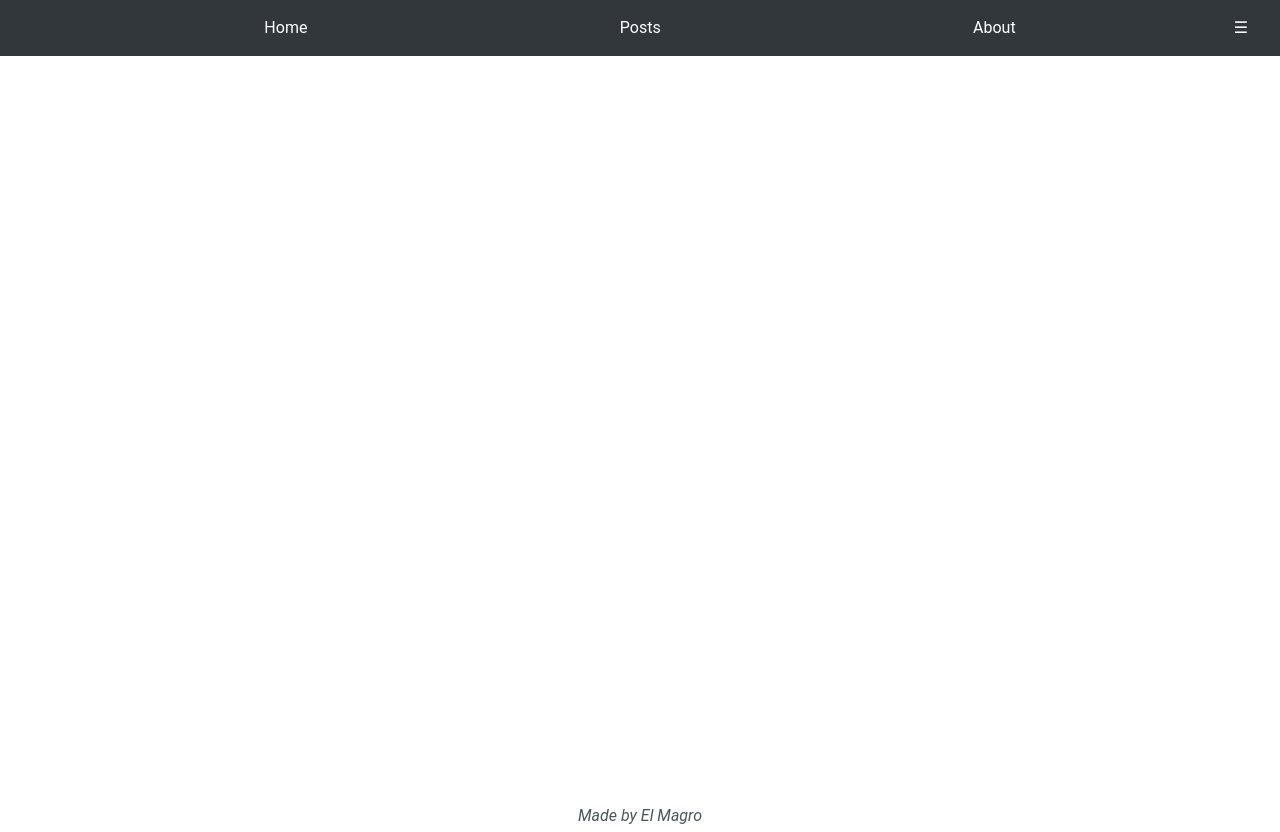
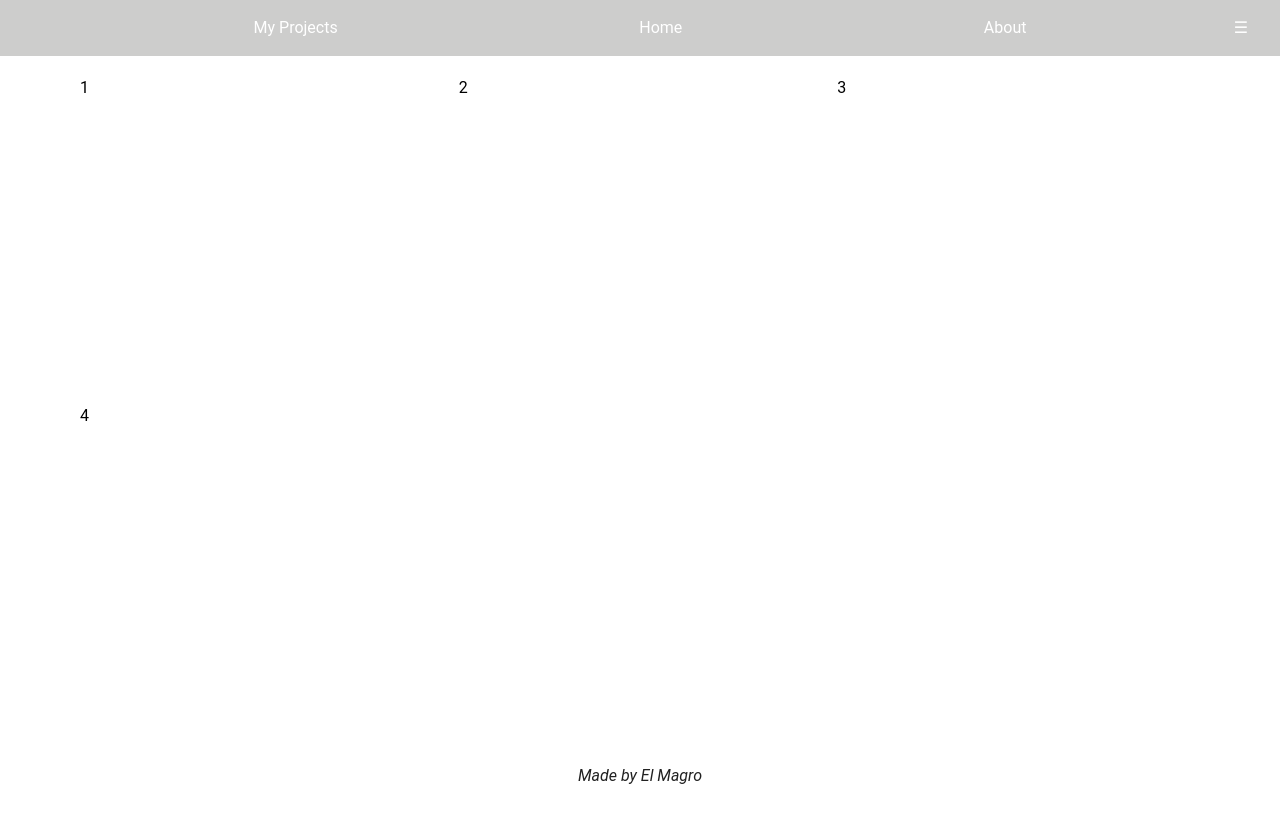
Before and after one commit to SavioRamosC/portfolio-landing-page, a Next.js app: page / in a window 1280 px wide. After the commit the page ends 800 px from the top, so only its background shows below. Built offline with nearby package versions, Linux system fonts and the light colour scheme.

Commit message:
18/03/2024

```diff
--- a/src/components/Footer/index.tsx
+++ b/src/components/Footer/index.tsx
@@ -1,6 +1,6 @@
 export default function Footer() {
   return (
-    <footer className="w-full flex text-tertiary py-2">
+    <footer className="fixed bottom-0 w-full flex text-secondary py-4">
       <div className="m-auto italic">Made by El Magro</div>
     </footer>
   );
--- a/src/components/Header/index.tsx
+++ b/src/components/Header/index.tsx
@@ -10,16 +10,16 @@ export default function Header() {
   };
 
   return (
-    <header className="fixed w-full bg-primary text-white py-3">
+    <header className="fixed w-full bg-quaternary text-white py-3">
       <ul className="flex justify-center items-center">
         <li className="md:ml-auto transition duration-300 hover:bg-secondary rounded-lg">
           <Link className="w-full h-full flex py-2 md:px-12 px-4 rounded-lg" href="/">
-            Home
+            My Projects
           </Link>
         </li>
         <li className="md:m-auto transition duration-300 hover:bg-secondary rounded-lg">
           <Link className="w-full h-full flex py-2 md:px-12 px-4 rounded-lg" href="/">
-            Posts
+            Home
           </Link>
         </li>
         <li className="md:mr-auto transition duration-300 hover:bg-secondary rounded-lg">
--- a/src/components/HeaderMenu/index.tsx
+++ b/src/components/HeaderMenu/index.tsx
@@ -8,7 +8,7 @@ export default function HeaderMenu({ isOpen }: MenuOptionsProps) {
   }
 
   return (
-    <ul className="w-64 flex flex-col absolute top-8 right-0 bg-tertiary border border-gray-300 rounded-md shadow-md">
+    <ul className="w-64 flex flex-col absolute top-8 right-0 bg-quaternary border border-gray-300 rounded-md shadow-md">
       <li className="py-2 px-4 hover:bg-secondary rounded-t-md">My Account</li>
       <li className="py-2 px-4 hover:bg-secondary ">Privacy</li>
       <li className="py-2 px-4 hover:bg-secondary rounded-b-md">Settings</li>
--- a/src/components/HomePage/index.tsx
+++ b/src/components/HomePage/index.tsx
@@ -1,5 +1,10 @@
 export default function HomePage() {
   return (
-    <section className="grid grid-cols-1 gap-4 md:grid-cols-2 lg:grid-cols-3 auto-rows-fr min-h-screen py-20 px-20"></section>
+    <section className="grid grid-cols-1 gap-4 md:grid-cols-2 lg:grid-cols-3 auto-rows-fr h-screen py-20 px-20">
+      <div>1</div>
+      <div>2</div>
+      <div>3</div>
+      <div>4</div>
+    </section>
   );
 }
--- a/src/pages/index.tsx
+++ b/src/pages/index.tsx
@@ -6,7 +6,7 @@ import Footer from '@/components/Footer';
 
 export default function Home() {
   return (
-    <main className="min-h-screen">
+    <main className="h-screen">
       <Head>
         <title>{process.env.NEXT_PUBLIC_SITE_NAME}</title>
         <meta property="og:title" content="My page title" key="title" />
--- a/tailwind.config.ts
+++ b/tailwind.config.ts
@@ -13,9 +13,13 @@ const config: Config = {
         'gradient-conic': 'conic-gradient(from 180deg at 50% 50%, var(--tw-gradient-stops))',
       },
       colors: {
-        primary: '#32373B',
-        secondary: '#F4B860',
-        tertiary: '#4A5859',
+        // primary: '#32373B',
+        // secondary: '#F4B860',
+        // tertiary: '#4A5859',
+        primary: '#bb0000',
+        secondary: '#212121',
+        tertiary: '#ffffff',
+        quaternary: '#cdcdcc',
       },
     },
   },
```
Also changed, not shown: next.config.js (+4 -4 lines).
